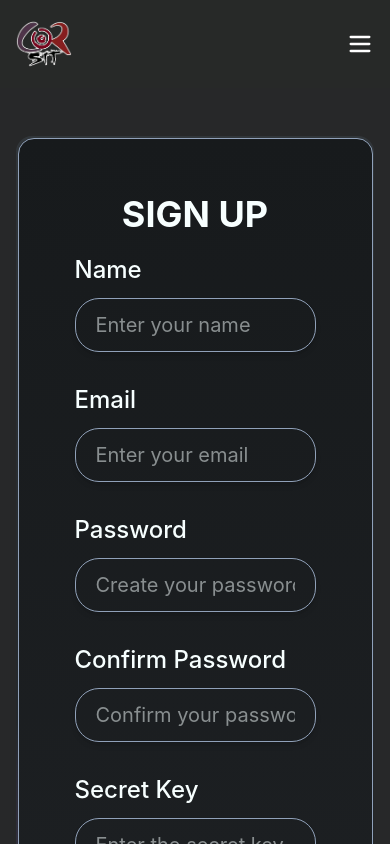
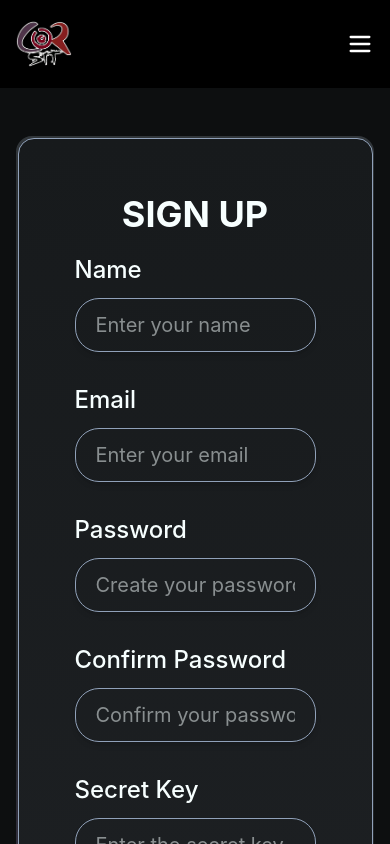
Before and after one commit to Dhruva-D/Corsit, a React (Vite) app in the folder client/: page /signup in a window 390 px wide. Shown: the top 844 px of the page. Built offline with nearby package versions, Linux system fonts and the light colour scheme.

Commit message:
responsive login

```diff
--- a/client/src/components/Header/Header.jsx
+++ b/client/src/components/Header/Header.jsx
@@ -18,7 +18,7 @@ const Header = () => {
     }, []);
 
     useEffect(() => {
-        if (location.pathname === '/login') {
+        if (location.pathname === '/login' || location.pathname === '/signup') {
             setBgColor('#0d0f10');
         } else {
             setBgColor(location.pathname === '/' && !scrolled ? 'bg-black' : 'bg-[#272928] bg-opacity-95');
--- a/client/src/components/Login/Signup.jsx
+++ b/client/src/components/Login/Signup.jsx
@@ -50,7 +50,7 @@ const Signup = () => {
   return (
     <>
       <Header />
-      <div className="min-h-screen bg-[#272829] text-[#f7ffff] py-12 px-4 mt-22">
+      <div className="min-h-screen bg-[#0d0f10] text-[#f7ffff] py-12 px-4 mt-22">
         <div className="max-w-[550px] mx-auto mb-8 card-wrapper min-h-[1000px] w-full">
           <div className="card-content flex items-center justify-center text-lg bg-[rgba(217,217,217,0.1)] p-8 rounded-3xl border border-slate-400 shadow-lg backdrop-blur-sm">
             <form onSubmit={handleSubmit} className="flex flex-col items-center justify-center px-6 space-y-8 w-full">
```
